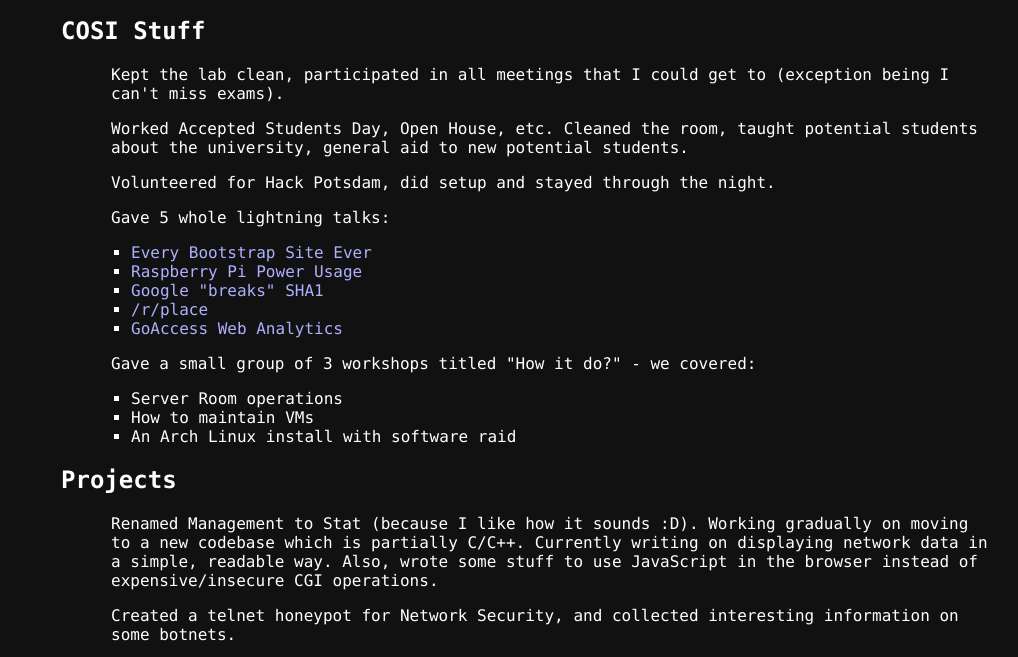
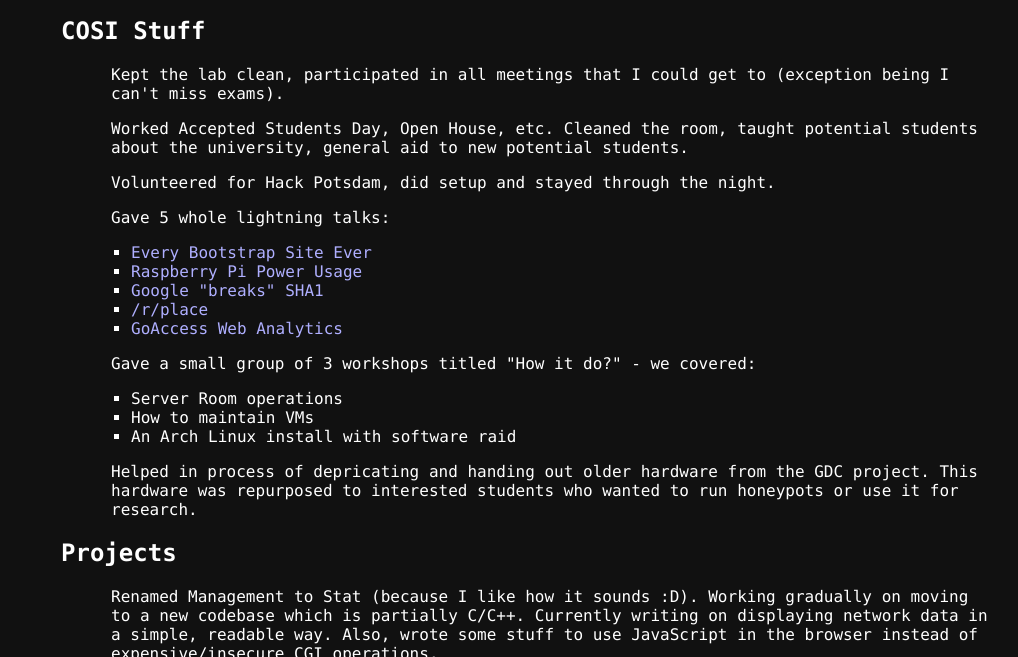
Before and after one commit to jrddunbr/mp251sp2017, a plain HTML site: page index.html in a window 1280 px wide. Shown: the part 103-760 px from the top of the page, without its empty margins (41-1059 px from the left). Drawn offline with Linux system fonts and the light colour scheme.

Commit message:
Final commit?

```diff
--- a/index.html
+++ b/index.html
@@ -13,6 +13,7 @@ function stp() {
 </script>
 </head>
 <body>
+  <!-- check out dem comments. Ironicly, half of the content is probably notes in the document and not in the presentation, but having information about how stuff do is important for posterity. -->
   <div>
     <h1>Jared Dunbar - Spring 2017</h1>
     <p>
@@ -48,6 +49,12 @@ function stp() {
       <li>How to maintain VMs</li>
       <li>An Arch Linux install with software raid</li>
     </ul>
+    <p>
+      Helped in process of depricating and handing out older hardware from the GDC project.
+      <!-- Finally ending the "craprack" as it was. That was a ridiculous research project that we hope to have nipped in the bud, never to do again EVER. It involved leadership much worse than when I encountered IgniteCS. The purpose of the research was to see if colocation could be used to use cheap power in different locations to make running servers cheaper (turning off servers where it's expensive, turning it on where it's cheap), but ignored all of the overhead costs, which is why it was awful. In practice, this doesn't even make sense - Google moves containers of servers to the areas near the Superbowl each year, just to handle the shear amount of data, much unlike this cost avoidance research which would make user experiences awful or unusable in many cases where you weren't just running some small website, in such cases using a container would make much more sense. -->
+      This hardware was repurposed to interested students who wanted to run honeypots or use it for research.
+      <!-- The rule of thumb if it was worth it or not was if it was about equivelant in power to a raspberry pi, or slightly better. Much of it didn't pass this test, nevermind POST. The drives in those machines will either die tomorrow or last forever, and the rest of the hardware was quite jank, requiring some interesting BIOS CD's which can still be found scattered around COSI. Much a pain, since the only practical method to using them in any usable way was working with the PXE system we have going to bootstrap operating systems. -->
+    </p>
   </div>
   <div>
     <h2>Projects</h2>
@@ -90,5 +97,6 @@ function stp() {
   <div id="music">
     <audio src="http://gmx.cosi.clarkson.edu/music/tricks.mp3" style="display:hidden" autoplay></audio>
   </div>
+  <!-- Fun fact! I plan to do some infastructure upgrades over the summer of 2017, such as checking all of the networking in the ITL and then trying LAG for some of the switches to set that up in a better state (especially when we have lots of data from the server room to the ITL). We often hit the operational ceiling of our network's current 1G network, and since it's hub and spoke, we can't do much about throughput issues at the moment. This also means that when we update the ITL currently, there's not as much traffic throughput for COSI to Clarkson bandwidth, besides Mirror to Clarkson bandwidth, which doesn't get affected. This is much due to the system we have going with Ziltoid being the firewall, but the ITL not being behind it, but also that everything hubs around Ziltoid as it stands. Also, some VLAN's may be in order for the 146 network over the summer, to allow use of the 146 in network security VM's. Many plans to be had. :D -->
 </body>
 </html>
```
